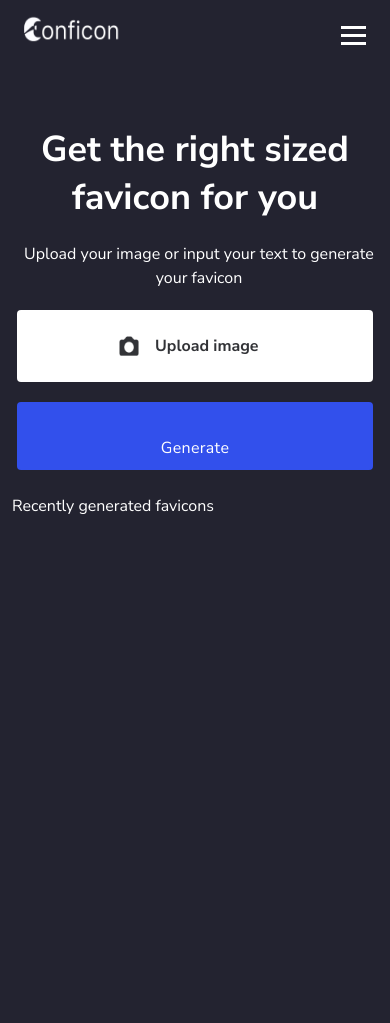
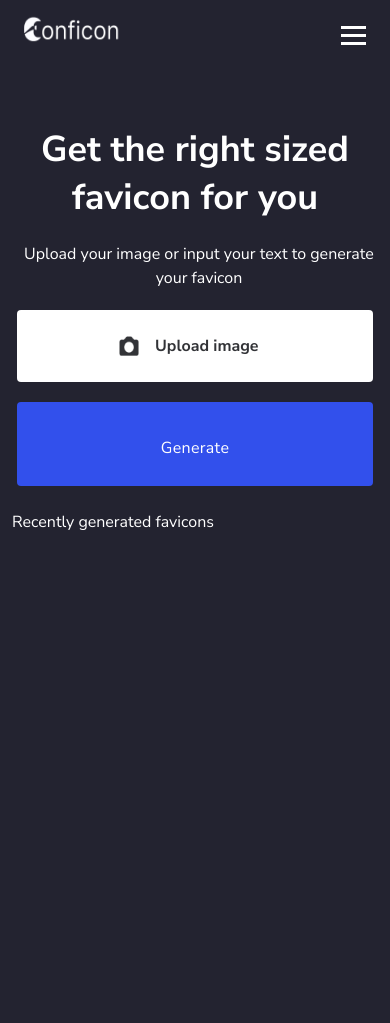
Before and after one commit to zuri-training/Favicon_gen-Team-68, a Django app: page / in a window 390 px wide. Shown: the top 1023 px of the page. Run offline with Django 4.2, Linux system fonts and the light colour scheme; the visitor is signed in with stand-in values (Sample User, id 1); data that the repository does not hold is empty; some libraries are stand-ins or nearby versions.

Commit message:
Center "generate" text (Btn height: 84px). Edited media query (Height != 12px)

```diff
--- a/static/css/header.css
+++ b/static/css/header.css
@@ -148,6 +148,7 @@ header.main-header {
   padding: 34px 32px;
   cursor: pointer;
   border-radius: 4px;
+  height: 84px;
 }
 li {
   list-style: none;
@@ -396,7 +397,7 @@ a {
     background-color: #3250ec;
     margin-top: 20px;
     width: 356px;
-    height: 12px;
+    /* height: 12px; */
     font-family: "Nunito Sans", sans-serif;
     font-style: normal;
     font-weight: 400;
```
